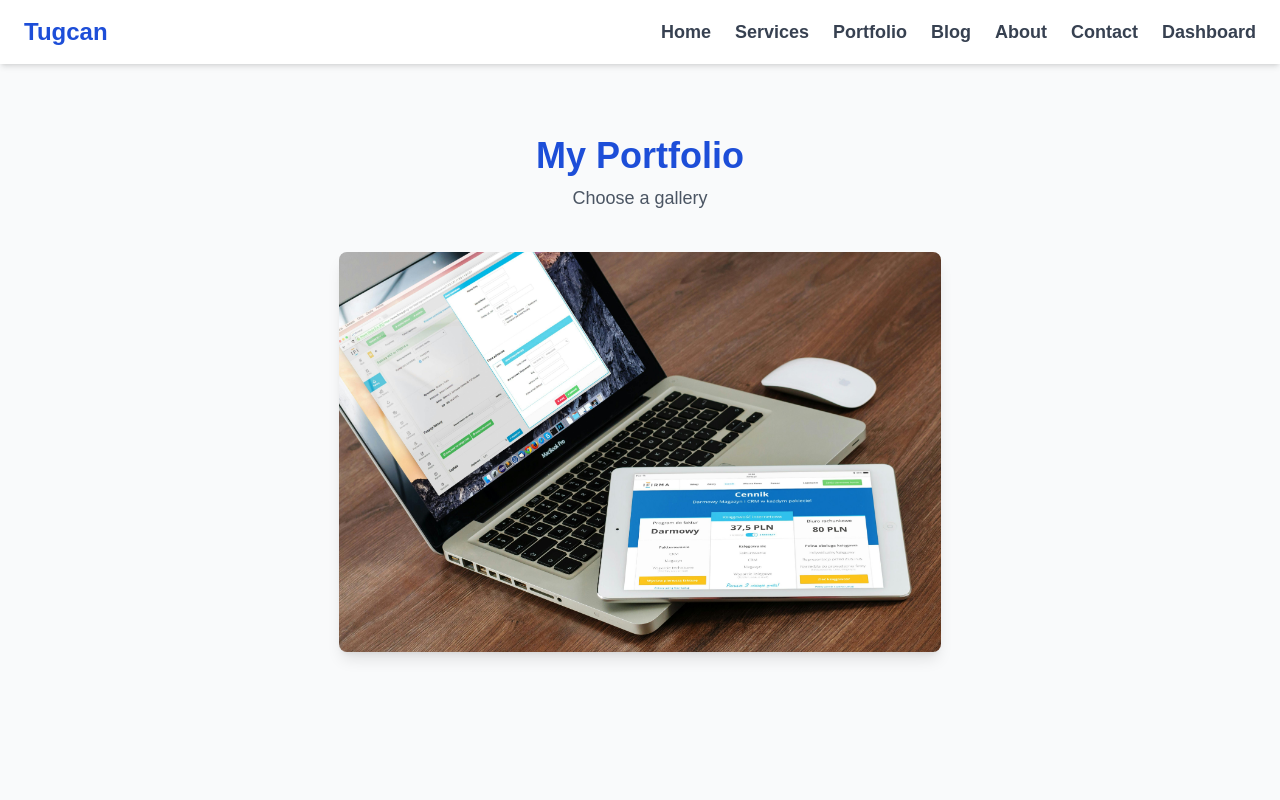
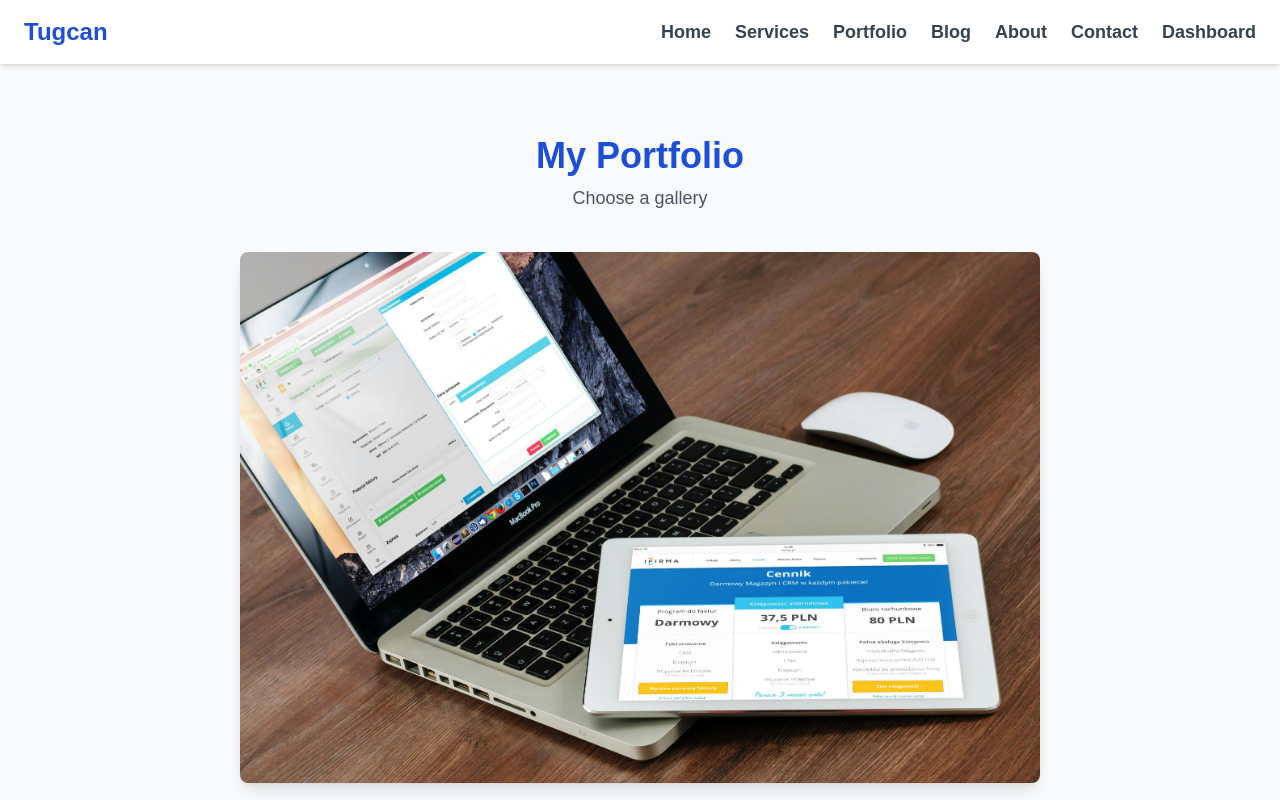
Before and after one commit to tugcan-kartal/Blog, a Next.js app: page /portfolio in a window 1280 px wide. Shown: the top 800 px of the page. Built offline with nearby package versions, Linux system fonts and the light colour scheme.

Commit message:
before deploy

```diff
--- a/src/app/about/page.tsx
+++ b/src/app/about/page.tsx
@@ -97,6 +97,7 @@ const About: React.FC = () => {
                   >
                     <div className="flex items-center mb-4">
                       <Image
+                        unoptimized
                         alt={`${job.company} Logo`}
                         src={job.img}
                         width={40}
@@ -179,6 +180,7 @@ const About: React.FC = () => {
                     >
                       <div className="flex items-center mb-4">
                         <Image
+                          unoptimized
                           alt={`${job.company} Logo`}
                           src={job.img}
                           width={40}
--- a/src/app/contact/page.tsx
+++ b/src/app/contact/page.tsx
@@ -92,7 +92,7 @@ const Contact: React.FC = () => {
             </div>
 
             <div className="w-full md:w-1/2 flex justify-center mt-6 md:mt-0">
-                <Image src={ContactImage} alt="Contact Us" />
+                <Image unoptimized src={ContactImage} alt="Contact Us" />
             </div>
         </div>
     );
--- a/src/app/page.tsx
+++ b/src/app/page.tsx
@@ -81,6 +81,7 @@ export default function Home() {
           {/* Profile Image */}
           <div className="mt-4 lg:mt-6 flex justify-center">
             <Image
+              unoptimized
               className="rounded-full shadow-lg border-4 border-blue-300 hover:scale-105 transition-transform duration-300"
               src={Me}
               alt="Tugcan Kartal"
--- a/src/app/portfolio/[category]/page.tsx
+++ b/src/app/portfolio/[category]/page.tsx
@@ -43,7 +43,7 @@ const Category: React.FC = () => {
                 {datas && datas.map((item, index) => (
                     <div  key={index} className="bg-white rounded-lg  overflow-hidden transition-transform transform hover:scale-105 duration-300">
                         <div className="relative">
-                            <Image src={item.image} alt={item.title} className="w-full h-64 object-cover rounded-t-lg" />
+                            <Image unoptimized width={800} height={800} src={item.image} alt={item.title} className="object-cover rounded-t-lg" />
                             <div className="absolute top-0 left-0 p-4 bg-blue-600 text-white rounded-br-lg">
                                 <h2 className="text-lg font-semibold">{item.title}</h2>
                             </div>
--- a/src/app/portfolio/page.tsx
+++ b/src/app/portfolio/page.tsx
@@ -19,7 +19,10 @@ const Portfolio: React.FC = () => {
                         className="block overflow-hidden rounded-lg shadow-lg transition-transform duration-300 group-hover:scale-105"
                     >
                         <Image
-                            className="w-full h-[50vh] object-cover"
+                            unoptimized
+                            width={800}
+                            height={800}
+                            className="object-cover"
                             src={WebsiteImage}
                             alt="Websites Portfolio"
                         />
```
